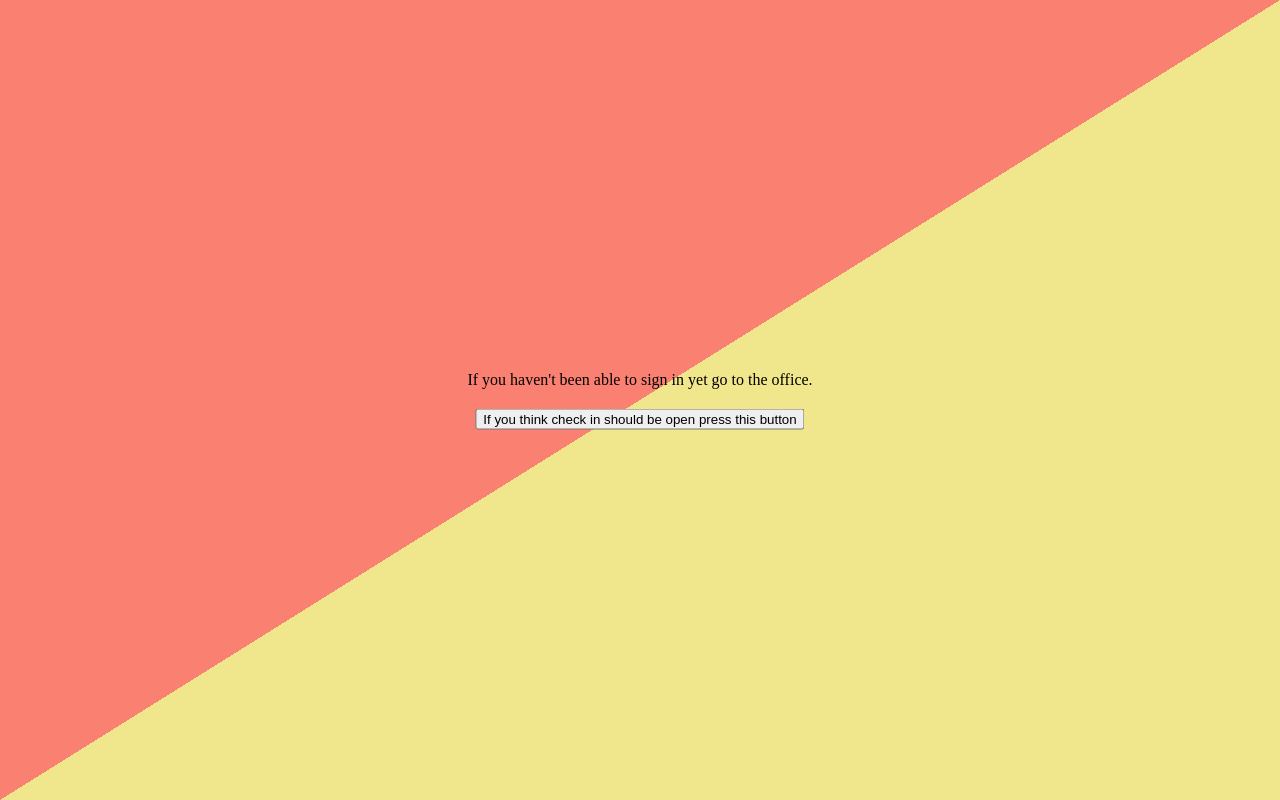
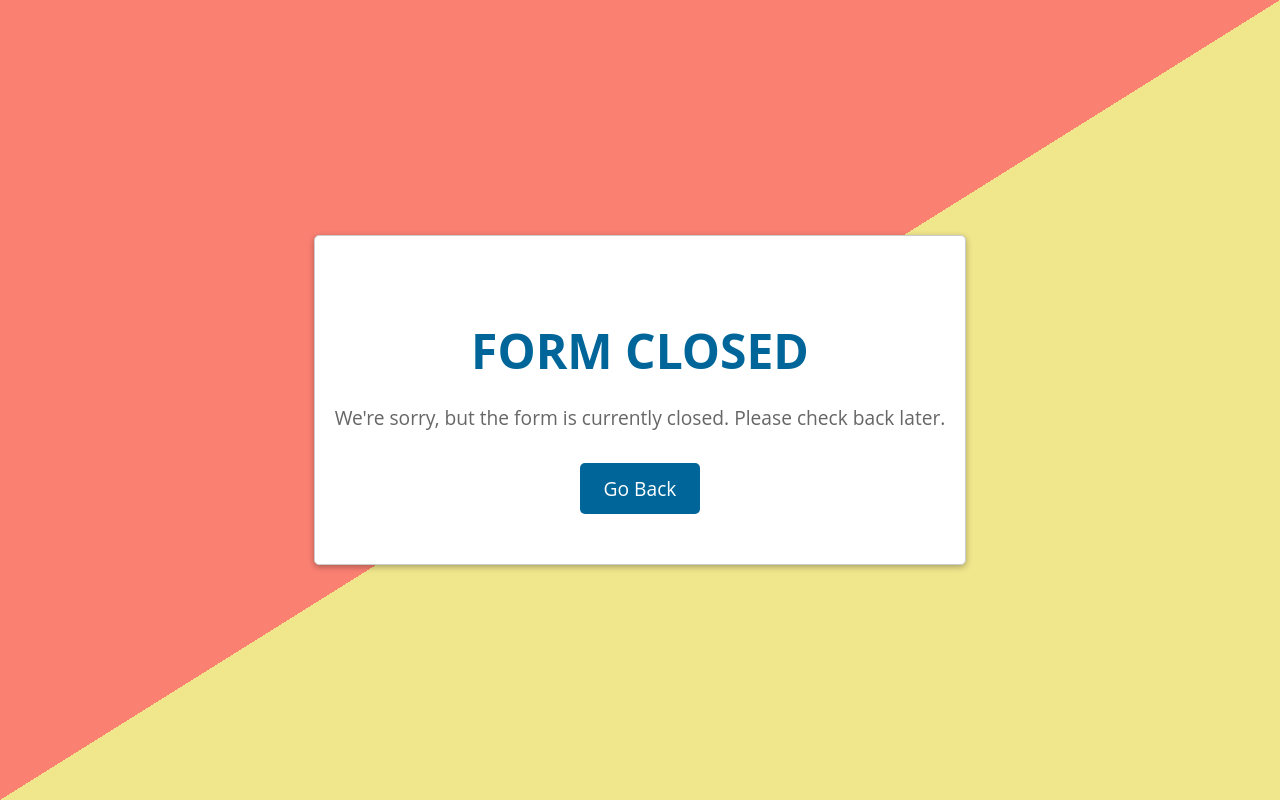
Before and after one commit to nolan-3/Sign-In, a Flask app: template templates/closed.html in a window 1280 px wide. Run offline with Flask 2, Linux system fonts and the light colour scheme; the template is opened without the code that fills it, so the values that code supplies are empty; some libraries are stand-ins or nearby versions.

Commit message:
merge commit

```diff
--- a/app.py
+++ b/app.py
@@ -45,7 +45,7 @@ def home():
     # store the students who login between 7:00 and 9:30 and send an email at 9:30 with the list
     if request.method == "GET":
         check = checkTime()
-        if check == True:
+        if True:
             if daily.studentsGotten == True:
                 return render_template("open.html", len=len(daily.students), students=daily.students)
             else:
@@ -63,7 +63,7 @@ def home():
     # There shouldn't be a post request that causes the form to open
     elif request.method == "POST":
         check = checkTime()
-        if check == True:
+        if True:
             try:
                 student = request.form.get("student")
                 daily.students.remove(student)
--- a/templates/closed.html
+++ b/templates/closed.html
@@ -1,67 +1,76 @@
 <!DOCTYPE html>
-<html lang="en">
-
+<html>
 <head>
-    <meta charset="UTF-8">
-    <meta http-equiv="X-UA-Compatible" content="IE=edge">
-    <meta name="viewport" content="width=device-width, initial-scale=1.0">
-    <title>Document</title>
-</head>
-
-<body>
-    <div class="container center">
-        <div>
-            If you haven't been able to sign in yet go to the office.
-        </div>
-        <div class="pad">
-            <input type="submit" , onclick="location.reload()"
-                value="If you think check in should be open press this button">
-        </div>
-    </div>
-</body>
-
-</html>
-
-<script>
-    //open and close at 7 to avoid appearance issues
-    //inelegant solution, but I think dealing with scheduler in python script would be difficult
-    //There is cooler syntax for lambda function, but it's too cool for me.
-    setInterval(function () {
-        var date = new Date();
-        if (date.getHours() === 7 && date.getMinutes() === 0) {
-            location.reload()
-        }
-        else if (date.getHours() === 9 && date.getMinutes() === 30) {
-            location.reload()
-        }
-    }, 60000); // Repeat every 60000 milliseconds (1 minute)
-</script>
-
-<style>
-    .center {
-        margin: 0;
-        position: absolute;
-        top: 50%;
-        left: 50%;
-        transform: translate(-50%, -50%);
-    }
-
-    .pad {
-        padding-top: 20px;
+  <title>Form Closed</title>
+  <style>
+    /* Add some style to the page */
+    body {
+      font-family: 'Open Sans', sans-serif;
+      background-color: #f9f9f9;
+      margin: 0;
+      padding: 0;
+      display: flex;
+      justify-content: center;
+      align-items: center;
+      height: 100vh;
     }
 
     .container {
-        display: flex;
-        justify-content: center;
-        align-items: center;
-        flex-direction: column;
+      max-width: 800px;
+      padding: 50px 20px;
+      text-align: center;
+      border: 1px solid #ccc;
+      border-radius: 5px;
+      box-shadow: 0 2px 6px rgba(0,0,0,.3);
+      background-color: #fff;
     }
 
-    html,
-    body {
-        margin: 0;
-        width: 100vw;
-        height: 100vh
+    h1 {
+      font-size: 3em;
+      color: #006699;
+      margin-bottom: 20px;
+      text-transform: uppercase;
+    }
+
+    p {
+      font-size: 1.2em;
+      color: #666;
+      margin-bottom: 30px;
+      line-height: 1.6;
+    }
+
+    .btn {
+      display: inline-block;
+      padding: 12px 24px;
+      background-color: #006699;
+      color: #fff;
+      border-radius: 5px;
+      text-decoration: none;
+      font-size: 1.2em;
+      transition: background-color 0.3s ease-in-out;
+      cursor: pointer;
+    }
+
+    .btn:hover {
+      background-color: #005580;
+    }
+
+    /* Additional styles for onclick effects */
+    .btn:active {
+      transform: translateY(2px);
+      box-shadow: none;
+    }
+
+    .btn:focus {
+      outline: none;
+      box-shadow: 0 0 0 3px rgba(0, 102, 153, 0.4);
+    }
+
+    /* Media queries for responsive design */
+    @media (max-width: 768px) {
+      .container {
+        max-width: 90%;
+      }
     }
 
     body {
@@ -70,4 +79,15 @@
         background: -o-linear-gradient(top left, Salmon 50%, Khaki 50%);
         background: linear-gradient(to bottom right, Salmon 50%, Khaki 50%);
     }
-</style>
+  </style>
+</head>
+<body>
+  <div class="container">
+    <h1>Form Closed</h1>
+    <p>We're sorry, but the form is currently closed. Please check back later.</p>
+    <a href="#" class="btn" onclick="location.reload()">Go Back</a>
+  </div>
+</body>
+</html>
+
+<script src="https://cdn.jsdelivr.net/npm/sweetalert2@11"></script>
```
Also changed, not shown: templates/open.html (+4 -7 lines).
